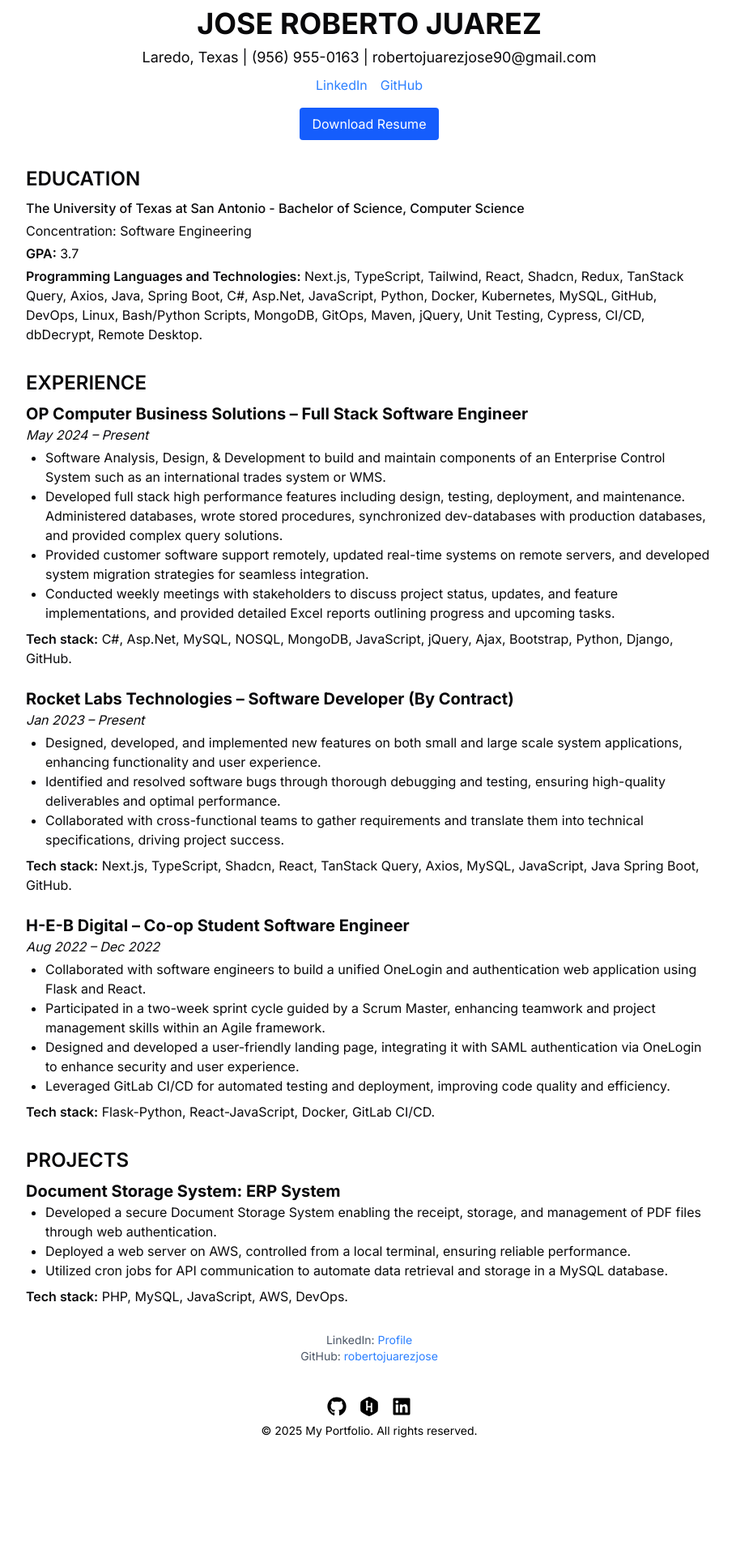
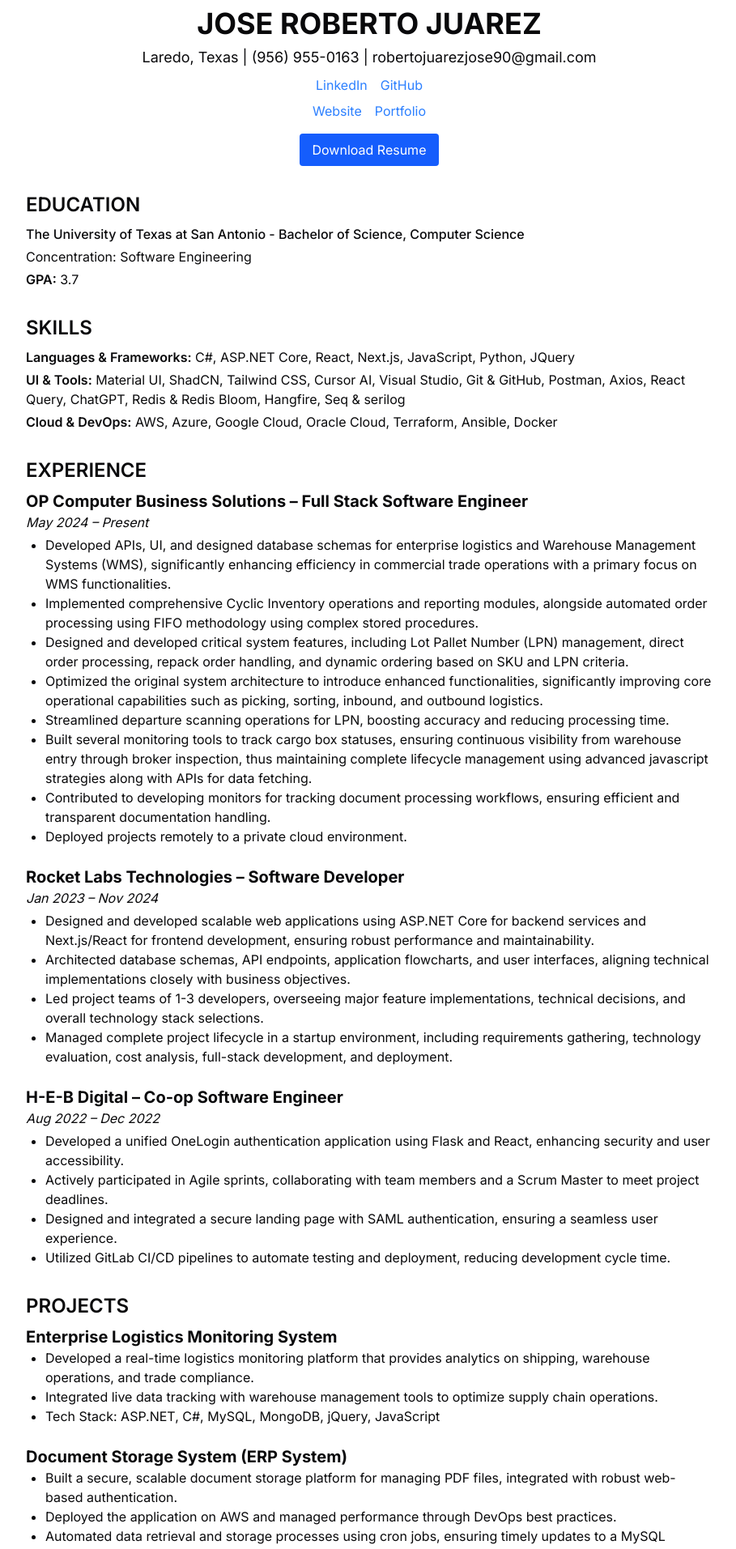
Before and after one commit to robertojuarezjose/portfolioWebsite, a Next.js app in the folder portfolio-website/: page /Resume in a window 1280 px wide. Shown: the part 120-2033 px from the top of the page at 81% size, without its empty margins (184-1093 px from the left). Before the commit the page ends 1913 px from the top, so only its background shows below. Built offline with nearby package versions, Linux system fonts and the light colour scheme.

Commit message:
updated resume

```diff
--- a/portfolio-website/app/About-Me/page.tsx
+++ b/portfolio-website/app/About-Me/page.tsx
@@ -44,9 +44,9 @@
                 About Me
             </motion.h1>
             <p className="text-lg text-gray-700 max-w-2xl mb-6">
-                Hello, I’m Jose Roberto Juarez – a dedicated software engineer with a passion for modern web development. I specialize in crafting clean, scalable, and high-performance applications using Next.js, TypeScript, Tailwind CSS, ASP.Net Core, and more.
+                Full Stack Software Developer with experience in implementing and deploying enterprise applications across diverse environments, including AI assistant and prompt engineering. Proven expertise in leading the development of custom, complex systems and web applications leveraging React, ASP.NET Core, Electron, Next.js, and modern UI frameworks. Currently specializing in Cloud and DevOps to drive infrastructure modernization initiatives, adeptly utilizing AWS, Azure, Google Cloud, and Oracle Cloud platforms.
                 <br /><br />
-                In my roles as a Full Stack Engineer at OP Computer Business Solutions and a contract Software Engineer at Rocket Labs Technology LLC, I design, develop, and implement features across both frontend and backend systems. I also manage complex database configurations, ensuring robust performance and seamless integration.
+                In my current role as a Full Stack Software Engineer at OP Computer Business Solutions, I develop APIs, UIs, and database schemas for enterprise logistics and WMS, focusing on efficiency and automation. Previously, at Rocket Labs Technologies, I led teams and managed the full project lifecycle for scalable web applications using ASP.NET Core and Next.js/React. I also have experience as a Co-op Software Engineer at H-E-B Digital, where I built authentication systems and automated deployments.
             </p>
 
             {/* Contact Me Button */}
--- a/portfolio-website/app/Resume/page.tsx
+++ b/portfolio-website/app/Resume/page.tsx
@@ -27,7 +27,24 @@
                         GitHub
                     </a>
                 </div>
-                {/* Download Button */}
+                <div className="mt-2">
+                    <a
+                        href="https://portfolio-website-swart-tau.vercel.app/"
+                        target="_blank"
+                        rel="noopener noreferrer"
+                        className="text-blue-500 hover:underline mr-4"
+                    >
+                        Website
+                    </a>
+                    <a
+                        href="https://robertojuarezjose.medium.com/"
+                        target="_blank"
+                        rel="noopener noreferrer"
+                        className="text-blue-500 hover:underline"
+                    >
+                        Portfolio
+                    </a>
+                </div>
                 <div className="mt-4">
                     <a
                         href="/RobertoJuarez_Resume.pdf"
@@ -49,98 +66,83 @@
                 <p className="mb-1">
                     <span className="font-semibold">GPA:</span> 3.7
                 </p>
-                <p>
-                    <span className="font-semibold">Programming Languages and Technologies:</span> Next.js, TypeScript, Tailwind, React, Shadcn, Redux, TanStack Query, Axios, Java, Spring Boot, C#, Asp.Net, JavaScript, Python, Docker, Kubernetes, MySQL, GitHub, DevOps, Linux, Bash/Python Scripts, MongoDB, GitOps, Maven, jQuery, Unit Testing, Cypress, CI/CD, dbDecrypt, Remote Desktop.
-                </p>
+            </section>
+
+            {/* Skills */}
+            <section className="mb-8">
+                <h2 className="text-2xl font-semibold mb-2">SKILLS</h2>
+                <p className="mb-1"><span className="font-semibold">Languages & Frameworks:</span> C#, ASP.NET Core, React, Next.js, JavaScript, Python, JQuery</p>
+                <p className="mb-1"><span className="font-semibold">UI & Tools:</span> Material UI, ShadCN, Tailwind CSS, Cursor AI, Visual Studio, Git & GitHub, Postman, Axios, React Query, ChatGPT, Redis & Redis Bloom, Hangfire, Seq & serilog</p>
+                <p className="mb-1"><span className="font-semibold">Cloud & DevOps:</span> AWS, Azure, Google Cloud, Oracle Cloud, Terraform, Ansible, Docker</p>
             </section>
 
             {/* Experience */}
             <section className="mb-8">
                 <h2 className="text-2xl font-semibold mb-2">EXPERIENCE</h2>
-
                 <article className="mb-6">
                     <h3 className="text-xl font-bold">OP Computer Business Solutions – Full Stack Software Engineer</h3>
                     <p className="italic mb-1">May 2024 – Present</p>
                     <ul className="list-disc ml-6">
-                        <li>
-                            Software Analysis, Design, & Development to build and maintain components of an Enterprise Control System such as an international trades system or WMS.
-                        </li>
-                        <li>
-                            Developed full stack high performance features including design, testing, deployment, and maintenance. Administered databases, wrote stored procedures, synchronized dev-databases with production databases, and provided complex query solutions.
-                        </li>
-                        <li>
-                            Provided customer software support remotely, updated real-time systems on remote servers, and developed system migration strategies for seamless integration.
-                        </li>
-                        <li>
-                            Conducted weekly meetings with stakeholders to discuss project status, updates, and feature implementations, and provided detailed Excel reports outlining progress and upcoming tasks.
-                        </li>
+                        <li>Developed APIs, UI, and designed database schemas for enterprise logistics and Warehouse Management Systems (WMS), significantly enhancing efficiency in commercial trade operations with a primary focus on WMS functionalities.</li>
+                        <li>Implemented comprehensive Cyclic Inventory operations and reporting modules, alongside automated order processing using FIFO methodology using complex stored procedures.</li>
+                        <li>Designed and developed critical system features, including Lot Pallet Number (LPN) management, direct order processing, repack order handling, and dynamic ordering based on SKU and LPN criteria.</li>
+                        <li>Optimized the original system architecture to introduce enhanced functionalities, significantly improving core operational capabilities such as picking, sorting, inbound, and outbound logistics.</li>
+                        <li>Streamlined departure scanning operations for LPN, boosting accuracy and reducing processing time.</li>
+                        <li>Built several monitoring tools to track cargo box statuses, ensuring continuous visibility from warehouse entry through broker inspection, thus maintaining complete lifecycle management using advanced javascript strategies along with APIs for data fetching.</li>
+                        <li>Contributed to developing monitors for tracking document processing workflows, ensuring efficient and transparent documentation handling.</li>
+                        <li>Deployed projects remotely to a private cloud environment.</li>
                     </ul>
-                    <p className="mt-2">
-                        <span className="font-semibold">Tech stack:</span> C#, Asp.Net, MySQL, NOSQL, MongoDB, JavaScript, jQuery, Ajax, Bootstrap, Python, Django, GitHub.
-                    </p>
                 </article>
-
                 <article className="mb-6">
-                    <h3 className="text-xl font-bold">Rocket Labs Technologies – Software Developer (By Contract)</h3>
-                    <p className="italic mb-1">Jan 2023 – Present</p>
+                    <h3 className="text-xl font-bold">Rocket Labs Technologies – Software Developer</h3>
+                    <p className="italic mb-1">Jan 2023 – Nov 2024</p>
                     <ul className="list-disc ml-6">
-                        <li>
-                            Designed, developed, and implemented new features on both small and large scale system applications, enhancing functionality and user experience.
-                        </li>
-                        <li>
-                            Identified and resolved software bugs through thorough debugging and testing, ensuring high-quality deliverables and optimal performance.
-                        </li>
-                        <li>
-                            Collaborated with cross-functional teams to gather requirements and translate them into technical specifications, driving project success.
-                        </li>
+                        <li>Designed and developed scalable web applications using ASP.NET Core for backend services and Next.js/React for frontend development, ensuring robust performance and maintainability.</li>
+                        <li>Architected database schemas, API endpoints, application flowcharts, and user interfaces, aligning technical implementations closely with business objectives.</li>
+                        <li>Led project teams of 1-3 developers, overseeing major feature implementations, technical decisions, and overall technology stack selections.</li>
+                        <li>Managed complete project lifecycle in a startup environment, including requirements gathering, technology evaluation, cost analysis, full-stack development, and deployment.</li>
                     </ul>
-                    <p className="mt-2">
-                        <span className="font-semibold">Tech stack:</span> Next.js, TypeScript, Shadcn, React, TanStack Query, Axios, MySQL, JavaScript, Java Spring Boot, GitHub.
-                    </p>
                 </article>
-
                 <article className="mb-6">
-                    <h3 className="text-xl font-bold">H-E-B Digital – Co-op Student Software Engineer</h3>
+                    <h3 className="text-xl font-bold">H-E-B Digital – Co-op Software Engineer</h3>
                     <p className="italic mb-1">Aug 2022 – Dec 2022</p>
                     <ul className="list-disc ml-6">
-                        <li>
-                            Collaborated with software engineers to build a unified OneLogin and authentication web application using Flask and React.
-                        </li>
-                        <li>
-                            Participated in a two-week sprint cycle guided by a Scrum Master, enhancing teamwork and project management skills within an Agile framework.
-                        </li>
-                        <li>
-                            Designed and developed a user-friendly landing page, integrating it with SAML authentication via OneLogin to enhance security and user experience.
-                        </li>
-                        <li>
-                            Leveraged GitLab CI/CD for automated testing and deployment, improving code quality and efficiency.
-                        </li>
+                        <li>Developed a unified OneLogin authentication application using Flask and React, enhancing security and user accessibility.</li>
+                        <li>Actively participated in Agile sprints, collaborating with team members and a Scrum Master to meet project deadlines.</li>
+                        <li>Designed and integrated a secure landing page with SAML authentication, ensuring a seamless user experience.</li>
+                        <li>Utilized GitLab CI/CD pipelines to automate testing and deployment, reducing development cycle time.</li>
                     </ul>
-                    <p className="mt-2">
-                        <span className="font-semibold">Tech stack:</span> Flask-Python, React-JavaScript, Docker, GitLab CI/CD.
-                    </p>
                 </article>
             </section>
 
             {/* Projects */}
             <section className="mb-8">
                 <h2 className="text-2xl font-semibold mb-2">PROJECTS</h2>
-                <article>
-                    <h3 className="text-xl font-bold">Document Storage System: ERP System</h3>
+                <article className="mb-6">
+                    <h3 className="text-xl font-bold">Enterprise Logistics Monitoring System</h3>
                     <ul className="list-disc ml-6">
-                        <li>
-                            Developed a secure Document Storage System enabling the receipt, storage, and management of PDF files through web authentication.
-                        </li>
-                        <li>
-                            Deployed a web server on AWS, controlled from a local terminal, ensuring reliable performance.
-                        </li>
-                        <li>
-                            Utilized cron jobs for API communication to automate data retrieval and storage in a MySQL database.
-                        </li>
+                        <li>Developed a real-time logistics monitoring platform that provides analytics on shipping, warehouse operations, and trade compliance.</li>
+                        <li>Integrated live data tracking with warehouse management tools to optimize supply chain operations.</li>
+                        <li>Tech Stack: ASP.NET, C#, MySQL, MongoDB, jQuery, JavaScript</li>
                     </ul>
-                    <p className="mt-2">
-                        <span className="font-semibold">Tech stack:</span> PHP, MySQL, JavaScript, AWS, DevOps.
-                    </p>
+                </article>
+                <article className="mb-6">
+                    <h3 className="text-xl font-bold">Document Storage System (ERP System)</h3>
+                    <ul className="list-disc ml-6">
+                        <li>Built a secure, scalable document storage platform for managing PDF files, integrated with robust web-based authentication.</li>
+                        <li>Deployed the application on AWS and managed performance through DevOps best practices.</li>
+                        <li>Automated data retrieval and storage processes using cron jobs, ensuring timely updates to a MySQL database.</li>
+                        <li>Tech Stack: PHP, MySQL, JavaScript, AWS, DevOps</li>
+                    </ul>
+                </article>
+                <article className="mb-6">
+                    <h3 className="text-xl font-bold">User Authentication Dashboard</h3>
+                    <ul className="list-disc ml-6">
+                        <li>Created a multi-functional authentication dashboard with React and Flask, supporting SAML and OAuth protocols.</li>
+                        <li>Optimized backend API performance, reducing authentication time by 30%.</li>
+                        <li>Implemented role-based access controls for enhanced security and user management.</li>
+                        <li>Tech Stack: React, Flask, Docker, GitHub, MySQL</li>
+                    </ul>
                 </article>
             </section>
 
```
Also changed, not shown: 1 other file (tests, documents, lock files or other folders).
